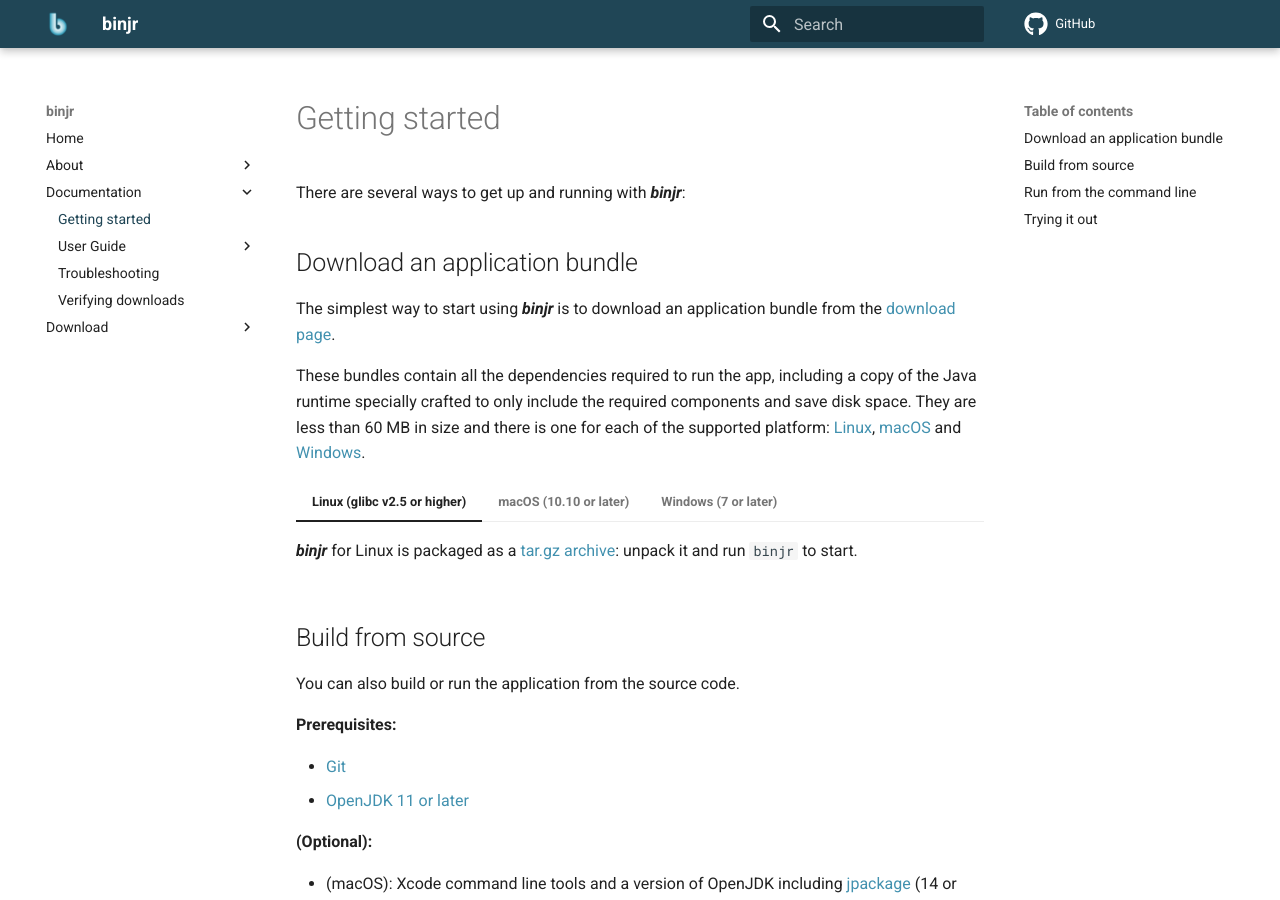
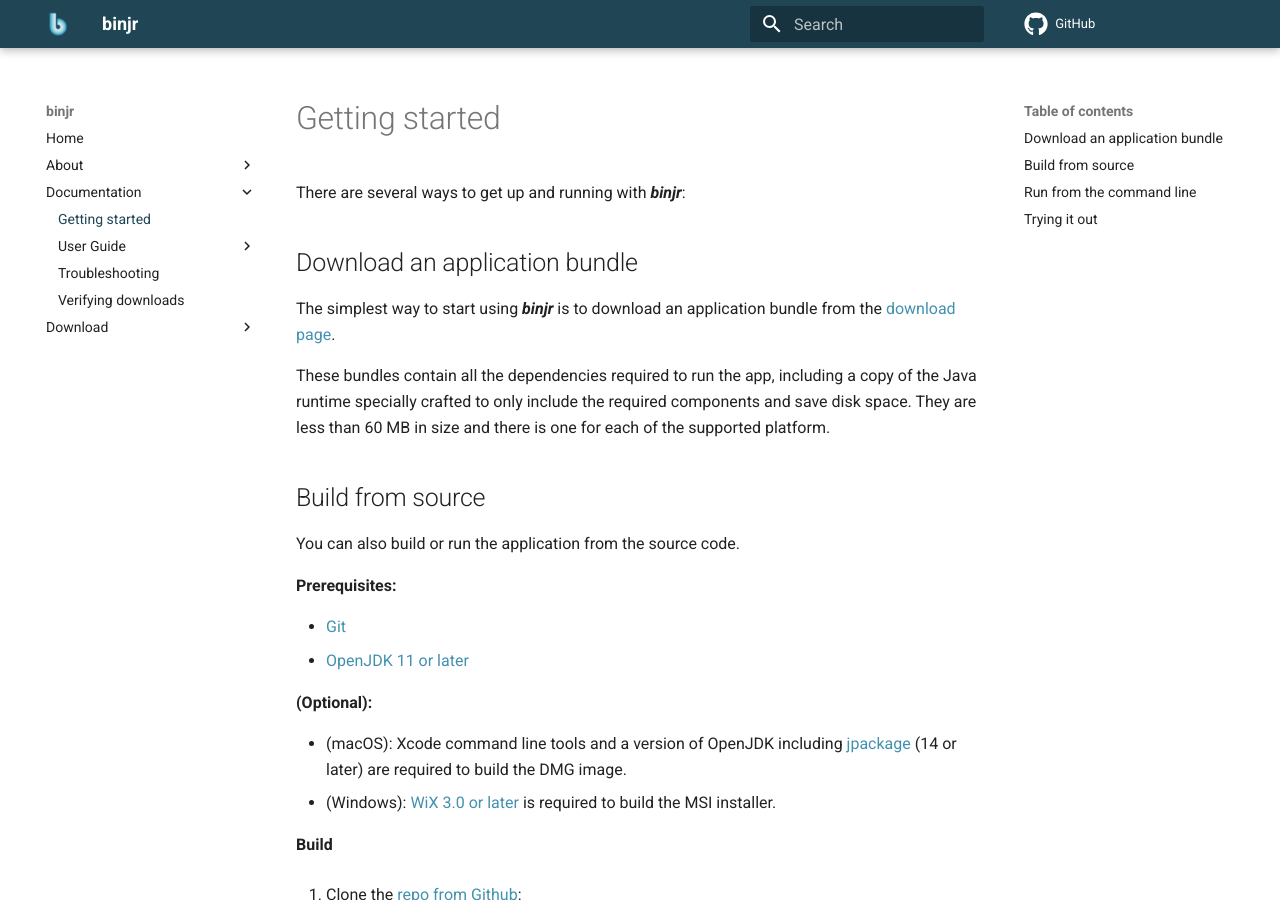
Before and after one commit to binjr/binjr.github.io, an MkDocs documentation site: the page built from docs/documentation/getting-started.md, in a window 1280 px wide and 900 px high. Built offline with MkDocs 1.6.1 and Material for MkDocs 9.7.7, drawn with Linux system fonts in a browser that asks for light colours; comment, search, counter and statistics services are not loaded; some of the changed lines change nothing that is shown.

Commit message:
Simplify getting-started

```diff
--- a/docs/documentation/getting-started.md
+++ b/docs/documentation/getting-started.md
@@ -8,40 +8,7 @@
 
 These bundles contain all the dependencies required to run the app, including a copy of the Java runtime specially
 crafted to only include the required components and save disk space.
-They are less than 60 MB in size and there is one for each of the supported platform:
-[Linux](https://github.com/binjr/binjr/releases/download/v2.15.0/binjr-2.15.0_linux-amd64.tar.gz),
-[macOS](https://github.com/binjr/binjr/releases/download/v2.15.0/binjr-2.15.0_mac-x86_64.dmg) and
-[Windows](https://github.com/binjr/binjr/releases/download/v2.15.0/binjr-2.15.0_windows-amd64.msi).
-
-=== "Linux (glibc v2.5 or higher)"
-    ***binjr*** for Linux is packaged as a [tar.gz archive](https://github.com/binjr/binjr/releases/download/v2.15.0-SNAPSHOT/binjr-2.15.0-SNAPSHOT_linux-amd64.tar.gz):
-     unpack it and run `binjr` to start.
-
-=== "macOS (10.10 or later)"
-    ***binjr*** for macOS is packaged as a [dmg image](https://github.com/binjr/binjr/releases/download/v2.15.0-SNAPSHOT/binjr-2.15.0-SNAPSHOT_mac-x86_64.dmg):
-    mount the image and click on `binjr`.
-
-    !!! Warning "Note"
-         binjr might not be recognized by Apple, so you may get a warning when trying to run the first time.
-         To override it, locate binjr in the Finder on your Mac, control-click the app icon, then choose `Open` from the
-         shortcut menu and click `Open` ([see more](https://support.apple.com/guide/mac-help/mh40616/mac)).
-
-         If you want to ensure that your download has not been tempered with,
-         [you can verify its openGPG signature](../verify-signature).
-
-
-=== "Windows (7 or later)"
-    ***binjr*** for Windows is packaged as an [msi installer](https://github.com/binjr/binjr/releases/download/v2.15.0-SNAPSHOT/binjr-2.15.0-SNAPSHOT_windows-amd64.msi):
-    run the installer and launch `binjr` from the start menu.
-
-    !!! Warning "Note"
-        binjr's installer might not be recognized by Microsoft Defender SmartScreen, so you might need to suppress a warning
-        to install it on your system. To do so, click "more info" then "run anyway"
-        ([see more](https://docs.microsoft.com/en-us/windows/security/threat-protection/microsoft-defender-smartscreen/microsoft-defender-smartscreen-overview)).
-
-        If you want to ensure that your download has not been tempered with,
-        [you can verify its openGPG signature](../verify-signature).
-
+They are less than 60 MB in size and there is one for each of the supported platform.
 
 ## Build from source
 
```
Also changed, not shown: 1 other file.
